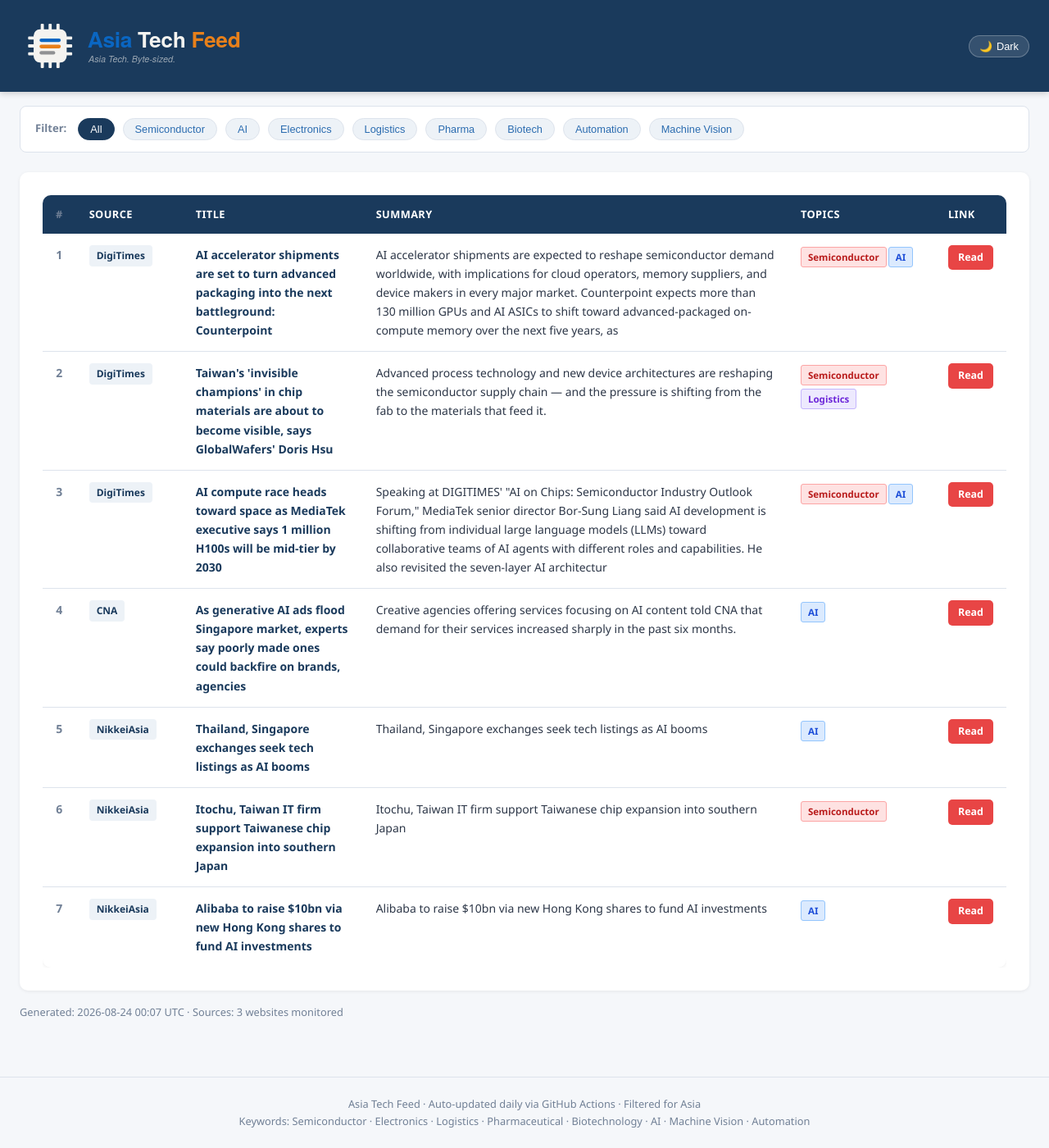
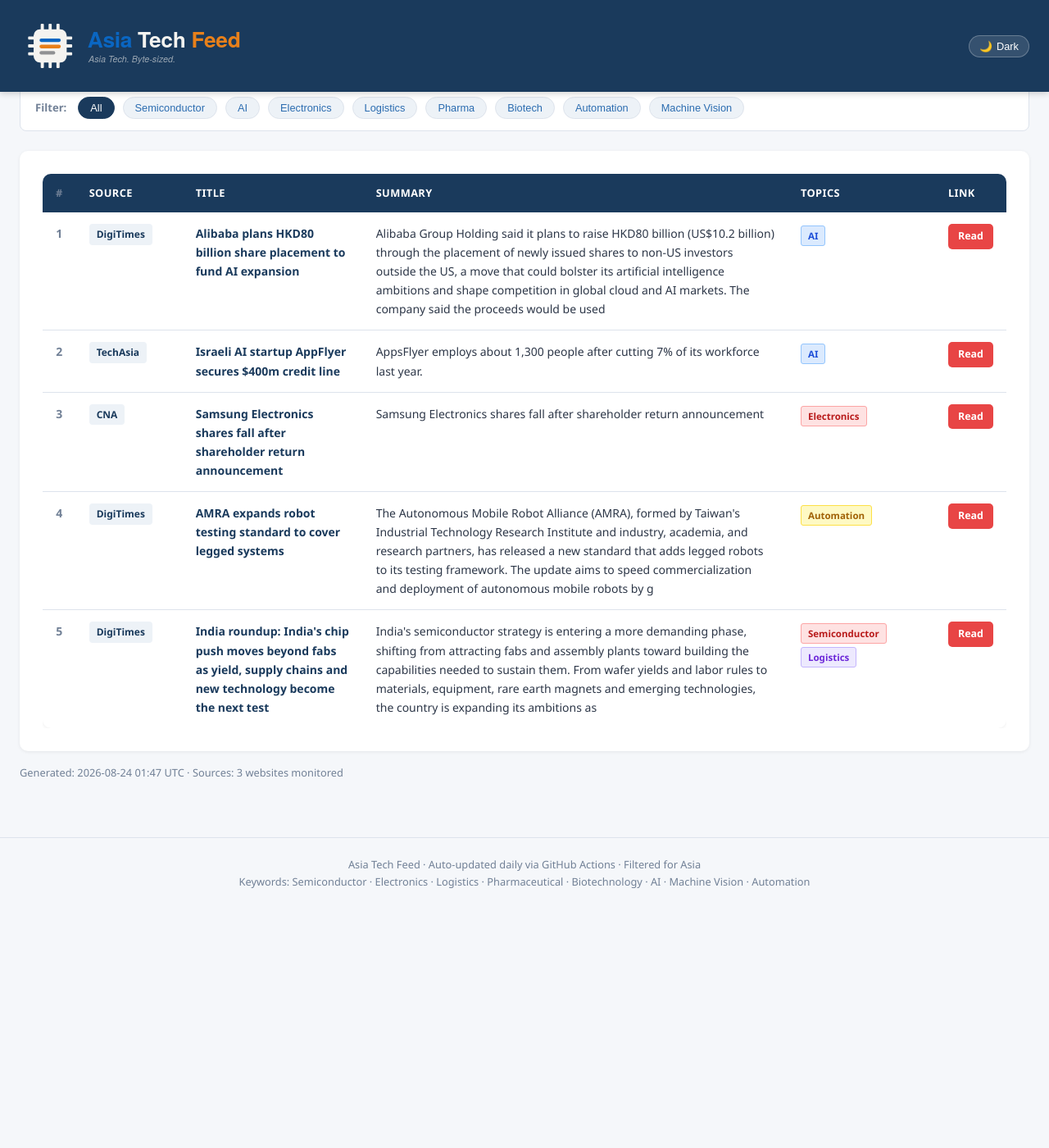
Before and after one commit to asiatechfeed/Asia-Tech-Feed, a Jekyll site: the page built from _posts/2026-08-24-asia-tech-news-digest.md, in a window 1280 px wide and 1400 px high, scrolled down 663 px. Shown: the whole window at 82% size. Built offline with Jekyll 4.4.1, drawn with Linux system fonts in a browser that asks for light colours; a script that is not in the unit is left out; after the commit the page ends 1771 px from its top, so only the background shows below that; some of the changed text lies outside the part shown.

Commit message:
📰 News digest 2026-08-24 (5 articles)

```diff
--- a/_posts/2026-08-24-asia-tech-news-digest.md
+++ b/_posts/2026-08-24-asia-tech-news-digest.md
@@ -1,16 +1,16 @@
 ---
 layout: post
 title: "Asia Tech News Digest - August 24, 2026"
-date: 2026-08-24 08:07:36 +0800
-articles_count: 7
+date: 2026-08-24 09:47:23 +0800
+articles_count: 5
 sources_count: 3
-sources: ["CNA", "DigiTimes", "NikkeiAsia"]
+sources: ["CNA", "DigiTimes", "TechAsia"]
 csv_file: /assets/data/news-2026-08-24.tsv
-featured_title: "AI accelerator shipments are set to turn advanced packaging into the next battleground: Counterpoint"
-featured_url: "https://www.digitimes.com/news/a20260821PR202/accelerator-shipments-packaging-demand-worldwide.html"
+featured_title: "Alibaba plans HKD80 billion share placement to fund AI expansion"
+featured_url: "https://www.digitimes.com/news/a20260824PR200/alibaba-technology-competition-worldwide-cloud-ai.html"
 featured_source: "DigiTimes"
-featured_summary: "AI accelerator shipments are expected to reshape semiconductor demand worldwide, with implications for cloud operators, memory suppliers, and device makers in every major market. Counterpoint expects more than 130 million GPUs and AI ASICs to shift toward advanced-packaged on-compute memory over the next five years, as"
-featured_image: "https://img.digitimes.com/newsshow/20260821pr202_files/1_2b.jpg"
+featured_summary: "Alibaba Group Holding said it plans to raise HKD80 billion (US$10.2 billion) through the placement of newly issued shares to non-US investors outside the US, a move that could bolster its artificial intelligence ambitions and shape competition in global cloud and AI markets. The company said the proceeds would be used "
+featured_image: "https://img.digitimes.com/newsshow/20260824pr200_files/1_2b.jpg"
 ---
 
 <table class="news-table">
@@ -28,58 +28,42 @@ featured_image: "https://img.digitimes.com/newsshow/20260821pr202_files/1_2b.jpg
 <tr>
   <td class="col-num">1</td>
   <td class="col-source"><span class="source-badge">DigiTimes</span></td>
-  <td class="col-title"><span class="article-title">AI accelerator shipments are set to turn advanced packaging into the next battleground: Counterpoint</span></td>
-  <td class="col-summary">AI accelerator shipments are expected to reshape semiconductor demand worldwide, with implications for cloud operators, memory suppliers, and device makers in every major market. Counterpoint expects more than 130 million GPUs and AI ASICs to shift toward advanced-packaged on-compute memory over the next five years, as</td>
-  <td class="col-tags"><span class="tag semi">Semiconductor</span><span class="tag ai">AI</span></td>
-  <td class="col-link"><a class="btn-link" href="https://www.digitimes.com/news/a20260821PR202/accelerator-shipments-packaging-demand-worldwide.html" target="_blank" rel="noopener">Read</a></td>
+  <td class="col-title"><span class="article-title">Alibaba plans HKD80 billion share placement to fund AI expansion</span></td>
+  <td class="col-summary">Alibaba Group Holding said it plans to raise HKD80 billion (US$10.2 billion) through the placement of newly issued shares to non-US investors outside the US, a move that could bolster its artificial intelligence ambitions and shape competition in global cloud and AI markets. The company said the proceeds would be used </td>
+  <td class="col-tags"><span class="tag ai">AI</span></td>
+  <td class="col-link"><a class="btn-link" href="https://www.digitimes.com/news/a20260824PR200/alibaba-technology-competition-worldwide-cloud-ai.html" target="_blank" rel="noopener">Read</a></td>
 </tr>
 <tr>
   <td class="col-num">2</td>
-  <td class="col-source"><span class="source-badge">DigiTimes</span></td>
-  <td class="col-title"><span class="article-title">Taiwan's 'invisible champions' in chip materials are about to become visible, says GlobalWafers' Doris Hsu</span></td>
-  <td class="col-summary">Advanced process technology and new device architectures are reshaping the semiconductor supply chain — and the pressure is shifting from the fab to the materials that feed it.</td>
-  <td class="col-tags"><span class="tag semi">Semiconductor</span><span class="tag logis">Logistics</span></td>
-  <td class="col-link"><a class="btn-link" href="https://www.digitimes.com/news/a20260821PD235/materials-taiwan-technology-globalwafers-supply-chain.html" target="_blank" rel="noopener">Read</a></td>
+  <td class="col-source"><span class="source-badge">TechAsia</span></td>
+  <td class="col-title"><span class="article-title">Israeli AI startup AppFlyer secures $400m credit line</span></td>
+  <td class="col-summary">AppsFlyer employs about 1,300 people after cutting 7% of its workforce last year.</td>
+  <td class="col-tags"><span class="tag ai">AI</span></td>
+  <td class="col-link"><a class="btn-link" href="https://www.techinasia.com/google-meta-israeli-appsflyer-1b" target="_blank" rel="noopener">Read</a></td>
 </tr>
 <tr>
   <td class="col-num">3</td>
-  <td class="col-source"><span class="source-badge">DigiTimes</span></td>
-  <td class="col-title"><span class="article-title">AI compute race heads toward space as MediaTek executive says 1 million H100s will be mid-tier by 2030</span></td>
-  <td class="col-summary">Speaking at DIGITIMES' "AI on Chips: Semiconductor Industry Outlook Forum," MediaTek senior director Bor-Sung Liang said AI development is shifting from individual large language models (LLMs) toward collaborative teams of AI agents with different roles and capabilities. He also revisited the seven-layer AI architectur</td>
-  <td class="col-tags"><span class="tag semi">Semiconductor</span><span class="tag ai">AI</span></td>
-  <td class="col-link"><a class="btn-link" href="https://www.digitimes.com/news/a20260821PD234/mediatek-digitimes-data-infrastructure-2030.html" target="_blank" rel="noopener">Read</a></td>
+  <td class="col-source"><span class="source-badge">CNA</span></td>
+  <td class="col-title"><span class="article-title">Samsung Electronics shares fall after shareholder return announcement</span></td>
+  <td class="col-summary">Samsung Electronics shares fall after shareholder return announcement</td>
+  <td class="col-tags"><span class="tag semi">Electronics</span></td>
+  <td class="col-link"><a class="btn-link" href="https://www.channelnewsasia.com/business/samsung-electronics-shares-fall-after-shareholder-return-announcement-6336676" target="_blank" rel="noopener">Read</a></td>
 </tr>
 <tr>
   <td class="col-num">4</td>
-  <td class="col-source"><span class="source-badge">CNA</span></td>
-  <td class="col-title"><span class="article-title">As generative AI ads flood Singapore market, experts say poorly made ones could backfire on brands, agencies</span></td>
-  <td class="col-summary">Creative agencies offering services focusing on AI content told CNA that demand for their services increased sharply in the past six months.</td>
-  <td class="col-tags"><span class="tag ai">AI</span></td>
-  <td class="col-link"><a class="btn-link" href="https://www.channelnewsasia.com/singapore/gen-ai-ads-singapore-marketing-backfire-6323236" target="_blank" rel="noopener">Read</a></td>
+  <td class="col-source"><span class="source-badge">DigiTimes</span></td>
+  <td class="col-title"><span class="article-title">AMRA expands robot testing standard to cover legged systems</span></td>
+  <td class="col-summary">The Autonomous Mobile Robot Alliance (AMRA), formed by Taiwan's Industrial Technology Research Institute and industry, academia, and research partners, has released a new standard that adds legged robots to its testing framework. The update aims to speed commercialization and deployment of autonomous mobile robots by g</td>
+  <td class="col-tags"><span class="tag auto">Automation</span></td>
+  <td class="col-link"><a class="btn-link" href="https://www.digitimes.com/news/a20260821PD232/testing-taiwan-itri-2026-mobile.html" target="_blank" rel="noopener">Read</a></td>
 </tr>
 <tr>
   <td class="col-num">5</td>
-  <td class="col-source"><span class="source-badge">NikkeiAsia</span></td>
-  <td class="col-title"><span class="article-title">Thailand, Singapore exchanges seek tech listings as AI booms</span></td>
-  <td class="col-summary">Thailand, Singapore exchanges seek tech listings as AI booms</td>
-  <td class="col-tags"><span class="tag ai">AI</span></td>
-  <td class="col-link"><a class="btn-link" href="https://asia.nikkei.com/business/markets/trading-asia/thailand-singapore-exchanges-seek-tech-listings-as-ai-booms" target="_blank" rel="noopener">Read</a></td>
-</tr>
-<tr>
-  <td class="col-num">6</td>
-  <td class="col-source"><span class="source-badge">NikkeiAsia</span></td>
-  <td class="col-title"><span class="article-title">Itochu, Taiwan IT firm support Taiwanese chip expansion into southern Japan</span></td>
-  <td class="col-summary">Itochu, Taiwan IT firm support Taiwanese chip expansion into southern Japan</td>
-  <td class="col-tags"><span class="tag semi">Semiconductor</span></td>
-  <td class="col-link"><a class="btn-link" href="https://asia.nikkei.com/spotlight/supply-chain/itochu-taiwan-it-firm-support-taiwanese-chip-expansion-into-southern-japan" target="_blank" rel="noopener">Read</a></td>
-</tr>
-<tr>
-  <td class="col-num">7</td>
-  <td class="col-source"><span class="source-badge">NikkeiAsia</span></td>
-  <td class="col-title"><span class="article-title">Alibaba to raise $10bn via new Hong Kong shares to fund AI investments</span></td>
-  <td class="col-summary">Alibaba to raise $10bn via new Hong Kong shares to fund AI investments</td>
-  <td class="col-tags"><span class="tag ai">AI</span></td>
-  <td class="col-link"><a class="btn-link" href="https://asia.nikkei.com/business/technology/alibaba-to-raise-10bn-via-new-hong-kong-shares-to-fund-ai-investments" target="_blank" rel="noopener">Read</a></td>
+  <td class="col-source"><span class="source-badge">DigiTimes</span></td>
+  <td class="col-title"><span class="article-title">India roundup: India's chip push moves beyond fabs as yield, supply chains and new technology become the next test</span></td>
+  <td class="col-summary">India's semiconductor strategy is entering a more demanding phase, shifting from attracting fabs and assembly plants toward building the capabilities needed to sustain them. From wafer yields and labor rules to materials, equipment, rare earth magnets and emerging technologies, the country is expanding its ambitions as</td>
+  <td class="col-tags"><span class="tag semi">Semiconductor</span><span class="tag logis">Logistics</span></td>
+  <td class="col-link"><a class="btn-link" href="https://www.digitimes.com/news/a20260821VL203/technology-materials-manufacturing-semicon-security.html" target="_blank" rel="noopener">Read</a></td>
 </tr>
 </tbody>
 </table>
```
Also changed, not shown: _data/seen_urls.json (+6 -1 lines), _digest_meta.json (+21 -21 lines), assets/data/news-2026-08-24.tsv (+5 -7 lines), assets/data/search-index.json.
